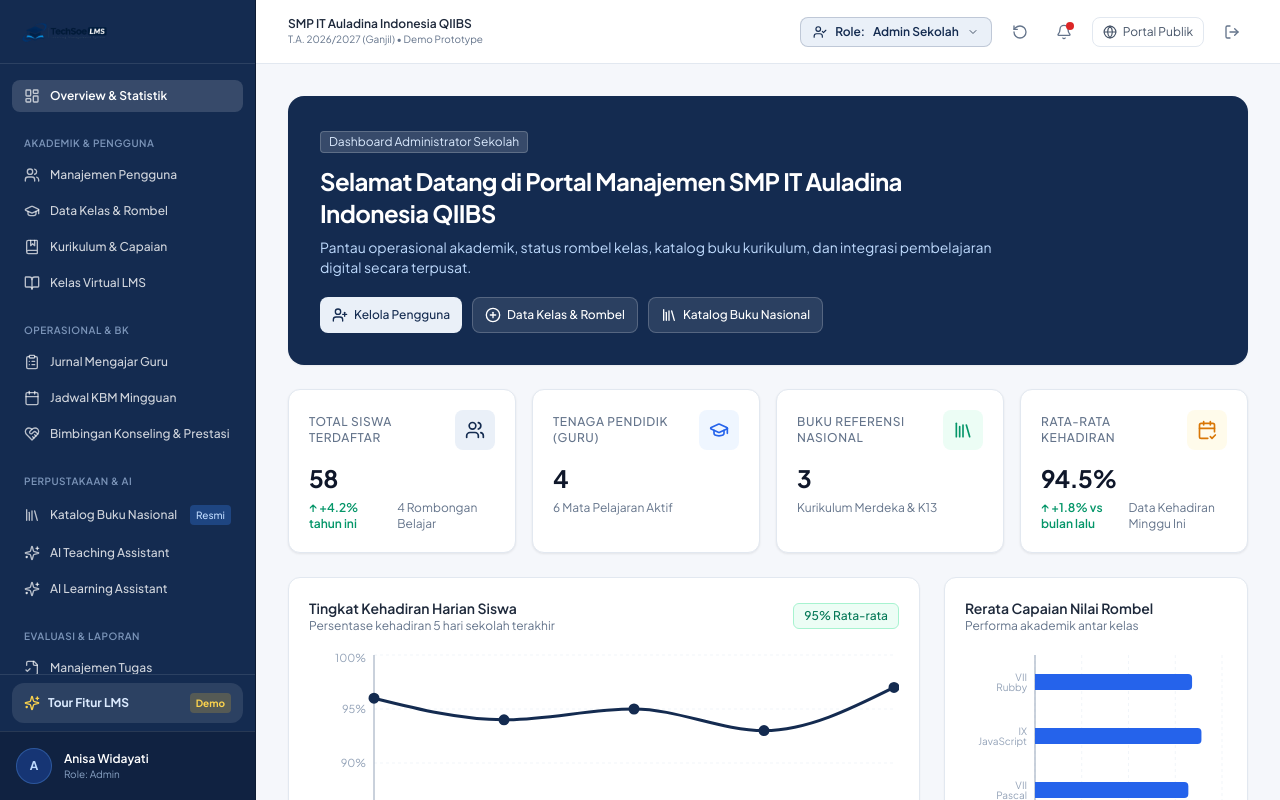
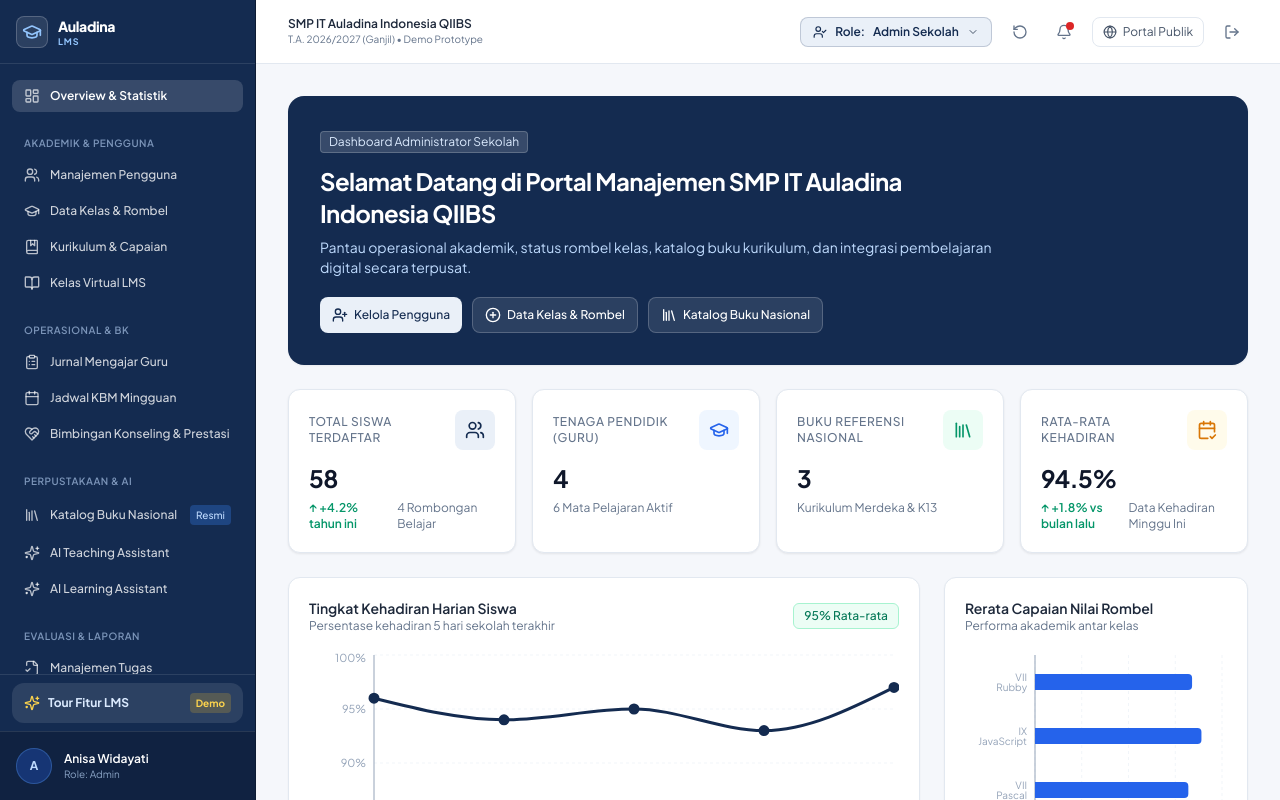
Before and after one commit to Jokoimamsaputra/lms-smpitauladina, a React (Vite) app: page /admin/dashboard in a window 1280 px wide. Shown: the top 800 px of the page. Built offline with nearby package versions, Linux system fonts and the light colour scheme.

Commit message:
Update Sidebar.tsx

```diff
--- a/src/components/layout/Sidebar.tsx
+++ b/src/components/layout/Sidebar.tsx
@@ -212,12 +212,16 @@ export const Sidebar: React.FC<SidebarProps> = ({ isOpen, onCloseMobile }) => {
       >
         {/* Brand header */}
         <div className="h-16 flex items-center justify-between px-4 border-b border-white/10 shrink-0">
-          <div className="flex items-center">
-            <img
-              src="/logo.png"
-              alt="Auladina LMS"
-              className="h-8 w-auto object-contain"
-            />
+          <div className="flex items-center gap-2.5">
+            {/* Ikon Topi Sekolah */}
+            <div className="w-8 h-8 rounded-lg bg-white/10 border border-white/20 flex items-center justify-center backdrop-blur-sm">
+              <GraduationCap className="w-5 h-5 text-blue-300" />
+            </div>
+            {/* Teks Nama Sekolah */}
+            <div className="flex flex-col leading-tight">
+              <span className="text-sm font-extrabold text-white tracking-tight">Auladina</span>
+              <span className="text-[9px] font-bold text-blue-300 uppercase tracking-widest">LMS</span>
+            </div>
           </div>
           <button
             type="button"
```
